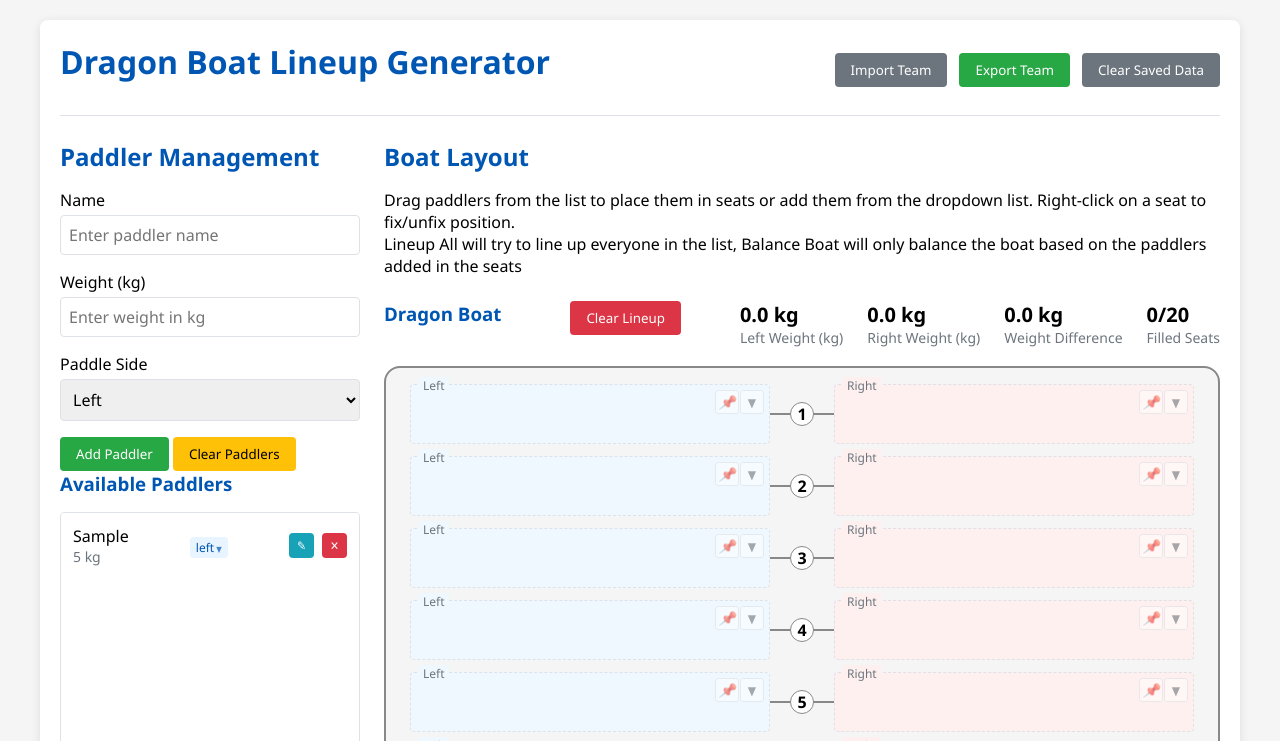
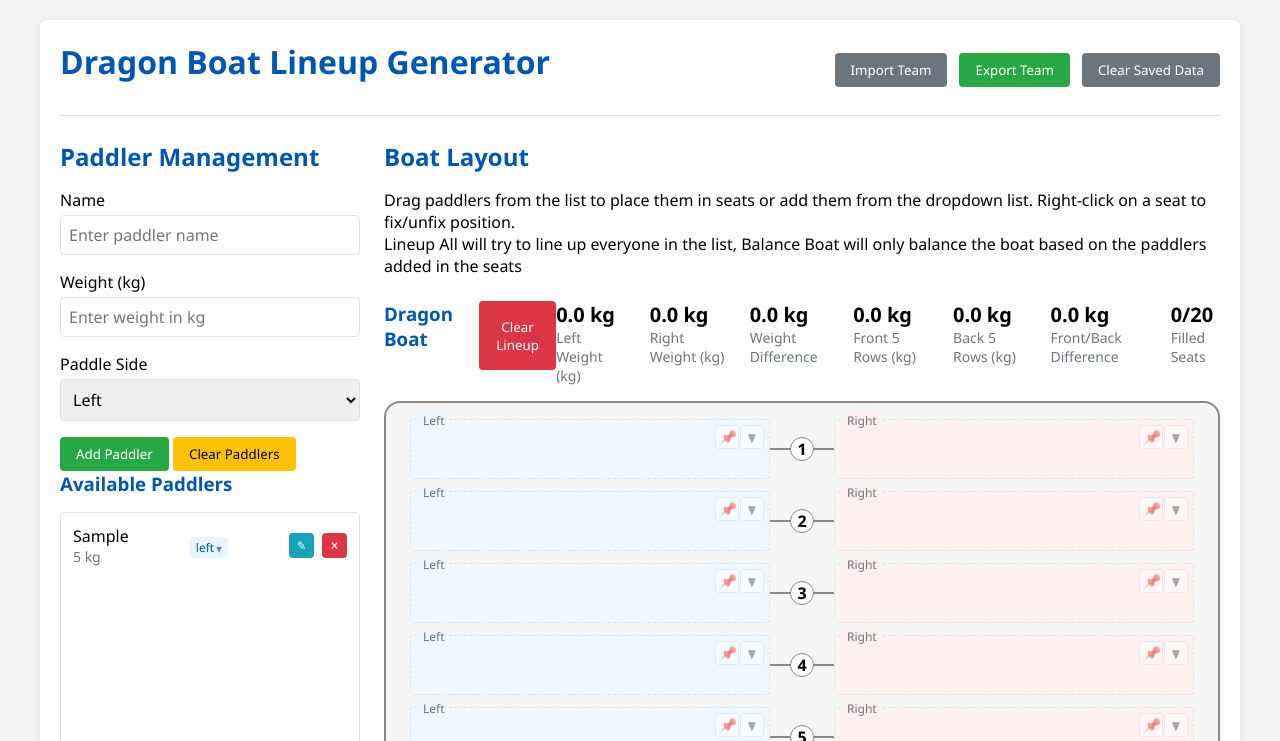
Before and after one commit to johnbick1069/dragonboat, a plain HTML site: page index.html in a window 1280 px wide. Both pictures are taken after typing "Sample", "5" into the empty fields and a click on the button "Add Paddler". Shown: the top 741 px of the page. Drawn offline with Linux system fonts and the light colour scheme.

Commit message:
Add front and back weights

```diff
--- a/index.html
+++ b/index.html
@@ -80,6 +80,19 @@
                                 <span class="stat-value" id="weightDiff">0</span>
                                 <span class="stat-label">Weight Difference</span>
                             </div>
+                            <!-- New: Front/Back weights -->
+                            <div class="stat-item">
+                                <span class="stat-value" id="frontWeight">0</span>
+                                <span class="stat-label">Front 5 Rows (kg)</span>
+                            </div>
+                            <div class="stat-item">
+                                <span class="stat-value" id="backWeight">0</span>
+                                <span class="stat-label">Back 5 Rows (kg)</span>
+                            </div>
+                            <div class="stat-item">
+                                <span class="stat-value" id="frontBackDiff">0</span>
+                                <span class="stat-label">Front/Back Difference</span>
+                            </div>
                             <div class="stat-item">
                                 <span class="stat-value" id="filledSeats">0/20</span>
                                 <span class="stat-label">Filled Seats</span>
--- a/js/ui/statistics.js
+++ b/js/ui/statistics.js
@@ -9,6 +9,10 @@ function updateBoatStatistics() {
     let rightWeight = 0;
     let filledSeats = 0;
 
+    // New: front/back weights
+    let frontWeight = 0;
+    let backWeight = 0;
+
     // Calculate total weights for each side and count filled seats
     for (let i = 0; i < 10; i++) {
         for (let j = 0; j < 2; j++) {
@@ -18,6 +22,12 @@ function updateBoatStatistics() {
                     leftWeight += boat[i][j].weight;
                 } else { // Right side
                     rightWeight += boat[i][j].weight;
+                }
+                // Front/back calculation
+                if (i < 5) {
+                    frontWeight += boat[i][j].weight;
+                } else {
+                    backWeight += boat[i][j].weight;
                 }
             }
         }
@@ -41,4 +51,23 @@ function updateBoatStatistics() {
 
     // Update filled seats counter
     filledSeatsElement.textContent = `${filledSeats}/20`;
+
+    // --- New: Front/Back weights and difference ---
+    let frontWeightElement = document.getElementById('frontWeight');
+    let backWeightElement = document.getElementById('backWeight');
+    let frontBackDiffElement = document.getElementById('frontBackDiff');
+
+    if (frontWeightElement && backWeightElement && frontBackDiffElement) {
+        frontWeightElement.textContent = frontWeight.toFixed(1) + ' kg';
+        backWeightElement.textContent = backWeight.toFixed(1) + ' kg';
+        const frontBackDiff = Math.abs(frontWeight - backWeight);
+        frontBackDiffElement.textContent = frontBackDiff.toFixed(1) + ' kg';
+        if (frontBackDiff < 5) {
+            frontBackDiffElement.classList.add('balanced');
+            frontBackDiffElement.classList.remove('unbalanced');
+        } else {
+            frontBackDiffElement.classList.add('unbalanced');
+            frontBackDiffElement.classList.remove('balanced');
+        }
+    }
 }
```
